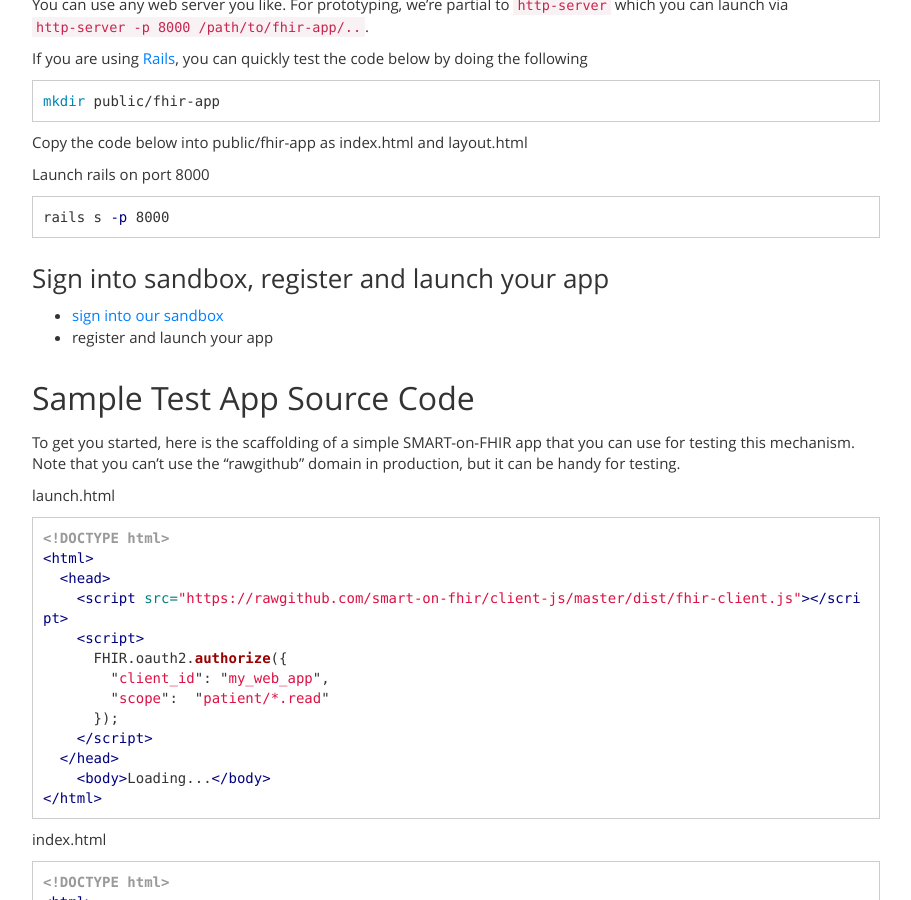
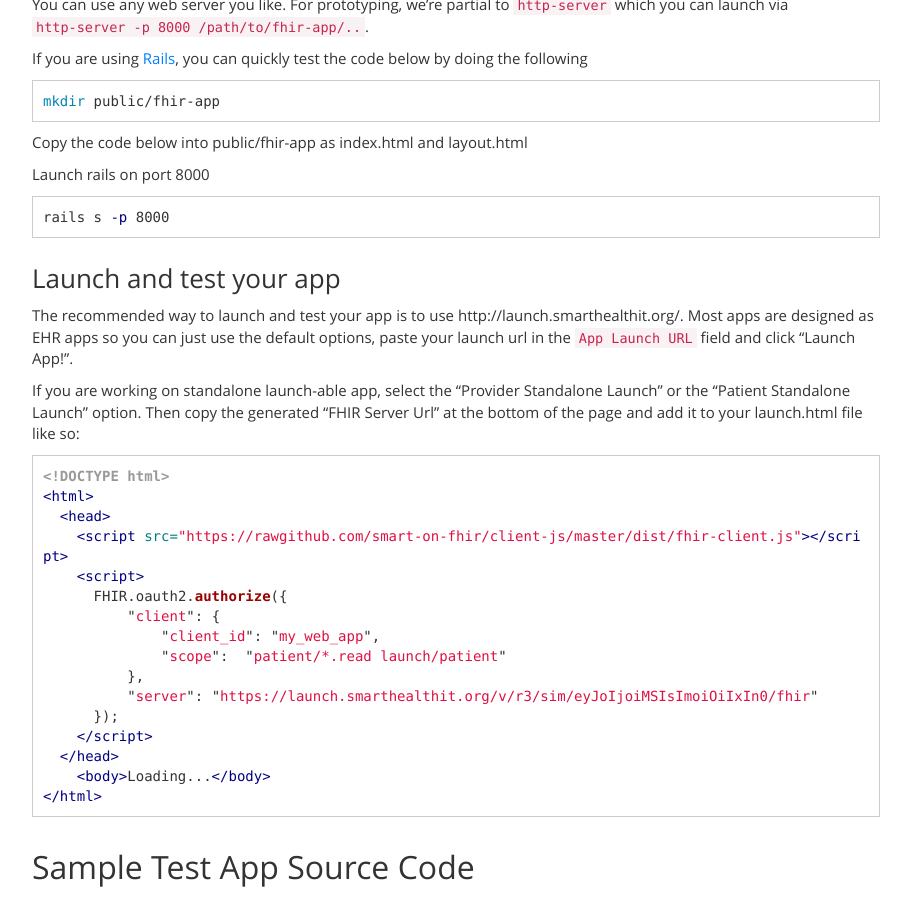
Before and after one commit to smart-on-fhir/smart-on-fhir.github.io, a Jekyll site: the page built from tutorials/testing/index.md, in a window 1280 px wide and 900 px high, scrolled down 570 px. Shown: the whole window, without its empty margins (38-949 px from the left). Built offline with Jekyll 4.4.1, drawn with Linux system fonts in a browser that asks for light colours.

Commit message:
Update index.md

````diff
--- a/tutorials/testing/index.md
+++ b/tutorials/testing/index.md
@@ -36,10 +36,30 @@ Launch rails on port 8000
 rails s -p 8000
 ```
 
-### Sign into sandbox, register and launch your app
+### Launch and test your app
+The recommended way to launch and test your app is to use http://launch.smarthealthit.org/. Most apps are designed as
+EHR apps so you can just use the default options, paste your launch url in the `App Launch URL` field and click "Launch App!".
 
-* [sign into our sandbox](https://sandbox.smarthealthit.org)
-* register and launch your app
+If you are working on standalone launch-able app, select the "Provider Standalone Launch" or the "Patient Standalone Launch"
+option. Then copy the generated "FHIR Server Url" at the bottom of the page and add it to your launch.html file like so:
+```html
+<!DOCTYPE html>
+<html>
+  <head>
+    <script src="https://rawgithub.com/smart-on-fhir/client-js/master/dist/fhir-client.js"></script>
+    <script>
+      FHIR.oauth2.authorize({
+          "client": {
+              "client_id": "my_web_app",
+              "scope":  "patient/*.read launch/patient"
+          },
+          "server": "https://launch.smarthealthit.org/v/r3/sim/eyJoIjoiMSIsImoiOiIxIn0/fhir"
+      });
+    </script>
+  </head>
+    <body>Loading...</body>
+</html>
+```
 
 ## Sample Test App Source Code
 
````
